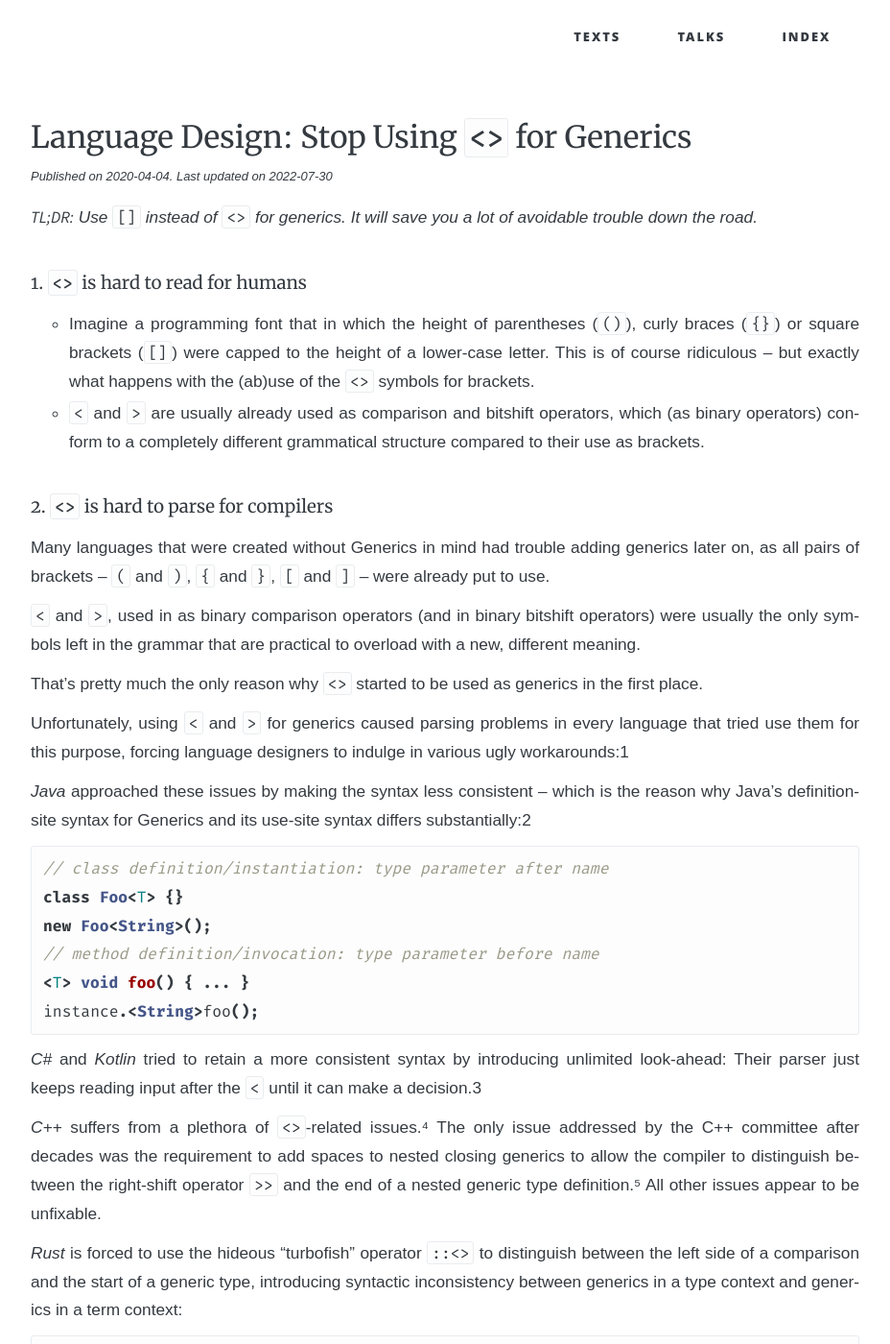
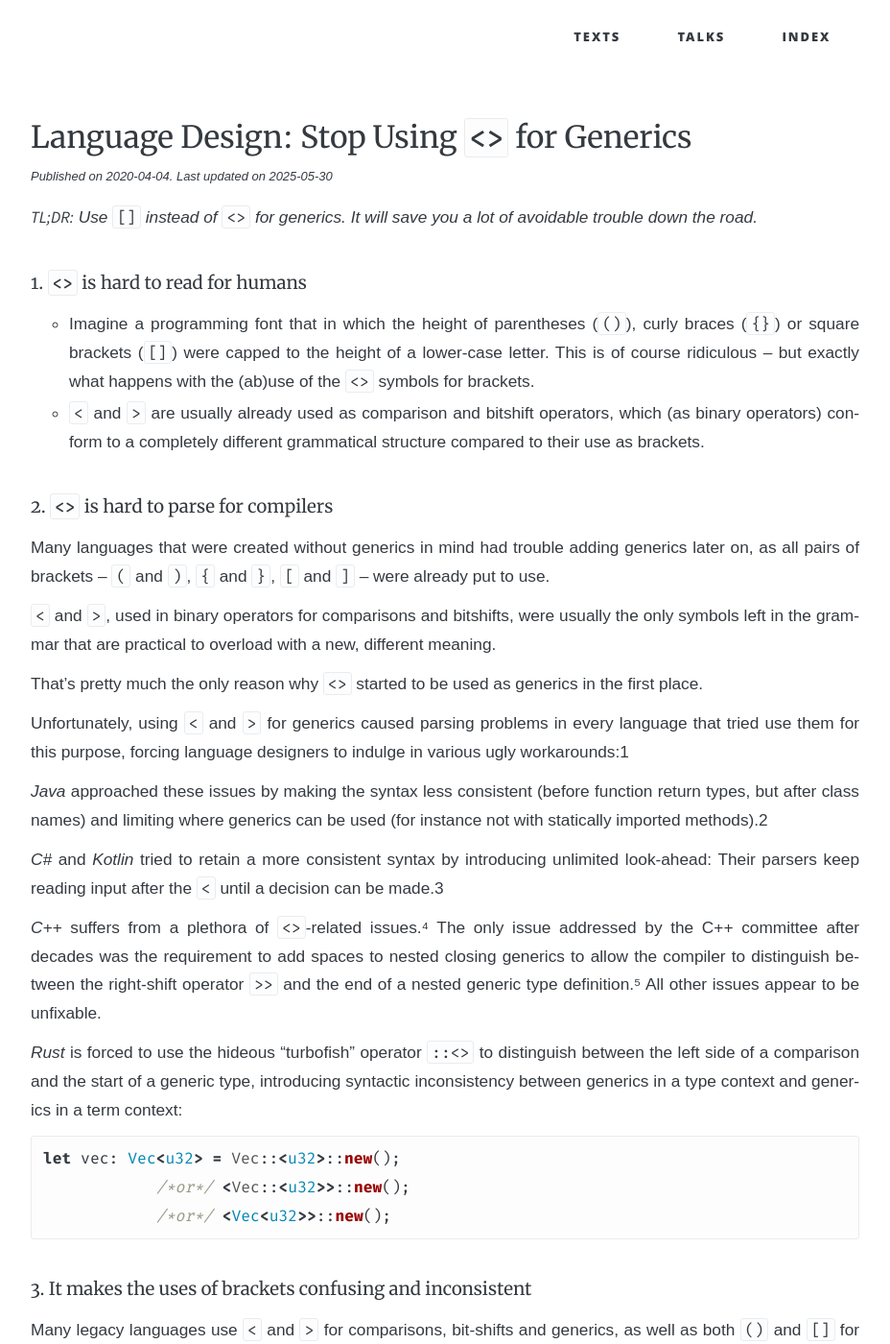
Before and after one commit to soc/soc.me, a Jekyll site: the page built from _languages/stop-using-angle-brackets-for-generics.md, in a window 1280 px wide and 1400 px high. Shown: the whole window at 96% size, without its empty margins (176-1104 px from the left). Built offline with Jekyll 4.4.1, drawn with Linux system fonts in a browser that asks for light colours; some web fonts are replaced; some of the changed text lies outside the part shown.

Commit message:
fix grammar in "Stop Using `<>` for Generics"

````diff
--- a/_languages/stop-using-angle-brackets-for-generics.md
+++ b/_languages/stop-using-angle-brackets-for-generics.md
@@ -1,7 +1,7 @@
 ---
 title:  "Language Design: Stop Using `<>` for Generics"
 date:   2020-04-04
-update: 2022-07-30
+update: 2025-05-30
 redirect_from: "/languages/stop-using-for-generics"
 ---
 
@@ -17,32 +17,22 @@ _**TL;DR:** Use_ `[]` _instead of_ `<>` _for generics. It will save you a lot of
 
 #### 2. `<>` is hard to parse for compilers
 
-Many languages that were created without Generics in mind had trouble adding generics later on,
+Many languages that were created without generics in mind had trouble adding generics later on,
 as all pairs of brackets – `(` and `)`, `{` and `}`, `[` and `]` – were already put to use.
 
-`<` and `>`, used in as binary comparison operators (and in binary bitshift operators)
-were usually the only symbols left in the grammar that are practical to overload with a new,
-different meaning.
+`<` and `>`, used in binary operators for comparisons and bitshifts, were usually the only symbols left in the
+grammar that are practical to overload with a new, different meaning.
 
 That's pretty much the only reason why `<>` started to be used as generics in the first place.
 
 Unfortunately, using `<` and `>` for generics caused parsing problems in every language that tried
 use them for this purpose, forcing language designers to indulge in various ugly workarounds:[^related]
 
-_Java_ approached these issues by making the syntax less consistent – which is the reason why Java's
-definition-site syntax for Generics and its use-site syntax differs substantially:[^java]
-
-```java
-// class definition/instantiation: type parameter after name
-class Foo<T> {}
-new Foo<String>();
-// method definition/invocation: type parameter before name
-<T> void foo() { ... }
-instance.<String>foo();
-```
+_Java_ approached these issues by making the syntax less consistent (before function return types, but after class names)
+and limiting where generics can be used (for instance not with statically imported methods).[^java]
 
 _C#_ and _Kotlin_ tried to retain a more consistent syntax by introducing unlimited look-ahead:
-Their parser just keeps reading input after the `<` until it can make a decision.[^csharp]
+Their parsers keep reading input after the `<` until a decision can be made.[^csharp]
 
 _C++_ suffers from a plethora of `<>`-related issues.[^cpp1]
 The only issue addressed by the C++ committee after decades was the requirement to add spaces to
````
Also changed, not shown: other parts of _languages/stop-using-angle-brackets-for-generics.md (+1 -1 lines).
